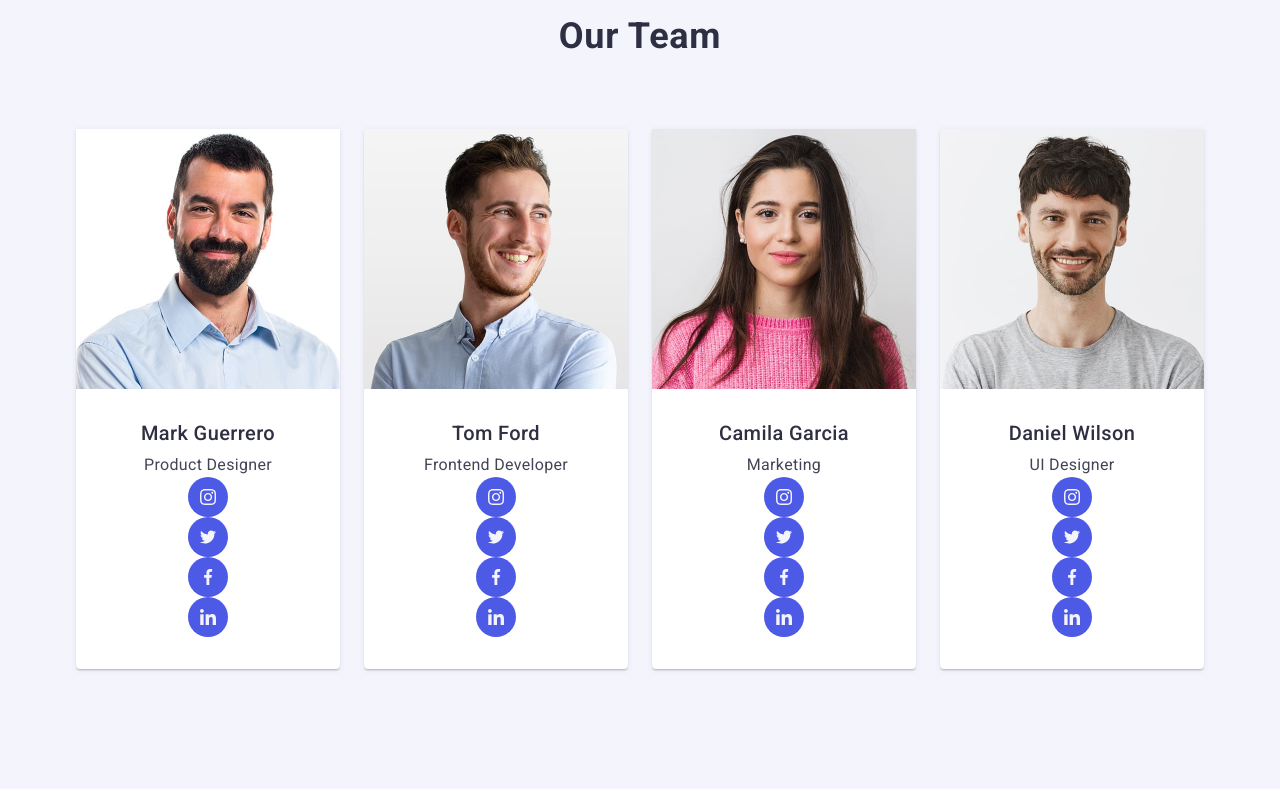
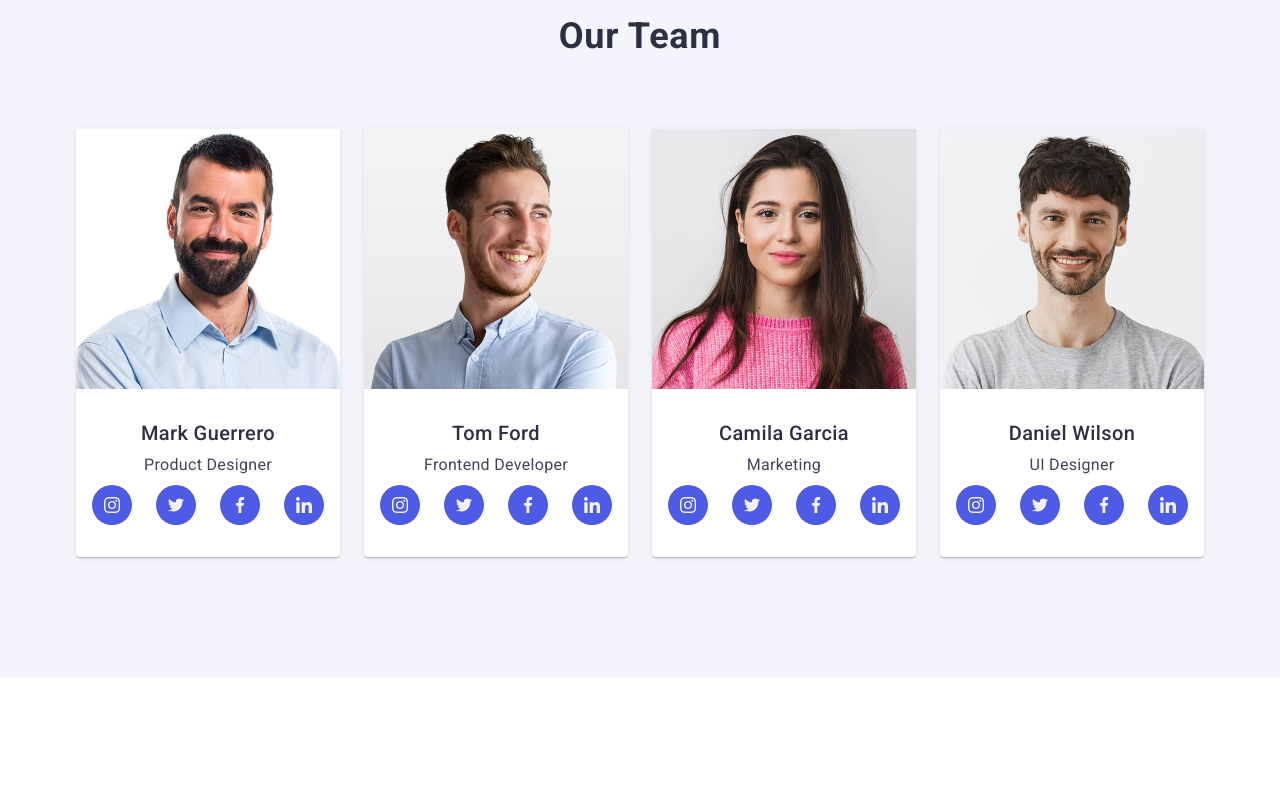
Before and after one commit to Gulyaver/goit-markup-hw-04, a plain HTML site: page index.html in a window 1280 px wide. Shown: the part 1240-2034 px from the top of the page. Drawn offline with nearby package versions, Linux system fonts and the light colour scheme.

Commit message:
all files

```diff
--- a/css/styles.css
+++ b/css/styles.css
@@ -344,7 +344,8 @@ img{
 .social-icons {
     display: flex;
     justify-content: center;
-    gap: 24px
+    gap: 24px;
+    margin-top: 8px;
 }
 
 .social-link {
--- a/index.html
+++ b/index.html
@@ -144,8 +144,229 @@
               <div class="hero-name">
                 <h3 class="team-hero">Mark Guerrero</h3>
                 <p class="team-txt">Product Designer</p>
-                <div class="social-icons">
-                  <ul>
+                <ul class="social-icons">
+                  <li class="social-link">
+                    <a
+                      href="https://www.instagram.com/"
+                      target="_blank"
+                      class="instagram-link"
+                    >
+                      <svg
+                        class="instagram"
+                        fill="#f4f4fd"
+                        width="16"
+                        height="16"
+                      >
+                        <use href="./images/icons.svg#icon-instagram-2"></use>
+                      </svg>
+                    </a>
+                  </li>
+                  <li class="social-link">
+                    <a
+                      href="https://x.com/"
+                      target="_blank"
+                      class="twitter-link"
+                    >
+                      <svg
+                        class="twitter"
+                        fill="#f4f4fd"
+                        width="16"
+                        height="16"
+                      >
+                        <use href="./images/icons.svg#icon-twitter-1"></use>
+                      </svg>
+                    </a>
+                  </li>
+                  <li class="social-link">
+                    <a
+                      href="https://www.facebook.com/"
+                      target="_blank"
+                      class="facebook-link"
+                    >
+                      <svg
+                        class="facebook"
+                        fill="#f4f4fd"
+                        width="16"
+                        height="16"
+                      >
+                        <use href="./images/icons.svg#icon-facebook-1"></use>
+                      </svg>
+                    </a>
+                  </li>
+                  <li class="social-link">
+                    <a
+                      href="https://ua.linkedin.com/"
+                      target="_blank"
+                      class="linkedin-link"
+                    >
+                      <svg
+                        class="linkedin"
+                        fill="#f4f4fd"
+                        width="16"
+                        height="16"
+                      >
+                        <use href="./images/icons.svg#icon-linkedin-1"></use>
+                      </svg>
+                    </a>
+                  </li>
+                </ul>
+              </div>
+            </li>
+
+            <li class="team-list-item">
+              <img src="./images/img-2.jpg" width="264" alt="Tom Ford" />
+              <div class="hero-name">
+                <h3 class="team-hero">Tom Ford</h3>
+                <p class="team-txt">Frontend Developer</p>
+                <ul class="social-icons">
+                  <li class="social-link">
+                    <a
+                      href="https://www.instagram.com/"
+                      target="_blank"
+                      class="instagram-link"
+                    >
+                      <svg
+                        class="instagram"
+                        fill="#f4f4fd"
+                        width="16"
+                        height="16"
+                      >
+                        <use href="./images/icons.svg#icon-instagram-2"></use>
+                      </svg>
+                    </a>
+                  </li>
+                  <li class="social-link">
+                    <a
+                      href="https://x.com/"
+                      target="_blank"
+                      class="twitter-link"
+                    >
+                      <svg
+                        class="twitter"
+                        fill="#f4f4fd"
+                        width="16"
+                        height="16"
+                      >
+                        <use href="./images/icons.svg#icon-twitter-1"></use>
+                      </svg>
+                    </a>
+                  </li>
+                  <li class="social-link">
+                    <a
+                      href="https://www.facebook.com/"
+                      target="_blank"
+                      class="facebook-link"
+                    >
+                      <svg
+                        class="facebook"
+                        fill="#f4f4fd"
+                        width="16"
+                        height="16"
+                      >
+                        <use href="./images/icons.svg#icon-facebook-1"></use>
+                      </svg>
+                    </a>
+                  </li>
+                  <li class="social-link">
+                    <a
+                      href="https://ua.linkedin.com/"
+                      target="_blank"
+                      class="linkedin-link"
+                    >
+                      <svg
+                        class="linkedin"
+                        fill="#f4f4fd"
+                        width="16"
+                        height="16"
+                      >
+                        <use href="./images/icons.svg#icon-linkedin-1"></use>
+                      </svg>
+                    </a>
+                  </li>
+                </ul>
+              </div>
+            </li>
+
+            <li class="team-list-item">
+              <img src="./images/img-1.jpg" width="264" alt="Camila Garcia" />
+              <div class="hero-name">
+                <h3 class="team-hero">Camila Garcia</h3>
+                <p class="team-txt">Marketing</p>
+                <ul class="social-icons">
+                  <li class="social-link">
+                    <a
+                      href="https://www.instagram.com/"
+                      target="_blank"
+                      class="instagram-link"
+                    >
+                      <svg
+                        class="instagram"
+                        fill="#f4f4fd"
+                        width="16"
+                        height="16"
+                      >
+                        <use href="./images/icons.svg#icon-instagram-2"></use>
+                      </svg>
+                    </a>
+                  </li>
+                  <li class="social-link">
+                    <a
+                      href="https://x.com/"
+                      target="_blank"
+                      class="twitter-link"
+                    >
+                      <svg
+                        class="twitter"
+                        fill="#f4f4fd"
+                        width="16"
+                        height="16"
+                      >
+                        <use href="./images/icons.svg#icon-twitter-1"></use>
+                      </svg>
+                    </a>
+                  </li>
+                  <li class="social-link">
+                    <a
+                      href="https://www.facebook.com/"
+                      target="_blank"
+                      class="facebook-link"
+                    >
+                      <svg
+                        class="facebook"
+                        fill="#f4f4fd"
+                        width="16"
+                        height="16"
+                      >
+                        <use href="./images/icons.svg#icon-facebook-1"></use>
+                      </svg>
+                    </a>
+                  </li>
+                  <li class="social-link">
+                    <a
+                      href="https://ua.linkedin.com/"
+                      target="_blank"
+                      class="linkedin-link"
+                    >
+                      <svg
+                        class="linkedin"
+                        fill="#f4f4fd"
+                        width="16"
+                        height="16"
+                      >
+                        <use href="./images/icons.svg#icon-linkedin-1"></use>
+                      </svg>
+                    </a>
+                  </li>
+                </ul>
+              </div>
+            </li>
+
+            <li class="team-list-item">
+              <img src="./images/img.jpg" width="264" alt="Daniel Wilson" />
+              <div class="hero-name">
+                <h3 class="team-hero">Daniel Wilson</h3>
+                <p class="team-txt">UI Designer</p>
+                  <ul class="social-icons">
                     <li class="social-link">
                       <a href="https://www.instagram.com/" target="_blank" class="instagram-link">
                       <svg class="instagram" fill="#f4f4fd" width="16" height="16">
@@ -175,127 +396,6 @@
                       </a>
                     </li>
                   </ul>
-                </div>
-              </div>
-            </li>
-
-            <li class="team-list-item">
-              <img src="./images/img-2.jpg" width="264" alt="Tom Ford" />
-              <div class="hero-name">
-                <h3 class="team-hero">Tom Ford</h3>
-                <p class="team-txt">Frontend Developer</p>
-                <div class="social-icons">
-                  <ul>
-                    <li class="social-link">
-                      <a href="https://www.instagram.com/" target="_blank" class="instagram-link">
-                      <svg class="instagram" fill="#f4f4fd" width="16" height="16">
-                        <use href="./images/icons.svg#icon-instagram-2"></use>
-                      </svg>
-                      </a>
-                    </li>
-                    <li class="social-link">
-                      <a href="https://x.com/" target="_blank" class="twitter-link">
-                      <svg class="twitter" fill="#f4f4fd" width="16" height="16">
-                        <use href="./images/icons.svg#icon-twitter-1"></use>
-                      </svg>
-                      </a>
-                    </li>
-                    <li class="social-link">
-                      <a href="https://www.facebook.com/" target="_blank" class="facebook-link">
-                      <svg class="facebook" fill="#f4f4fd" width="16" height="16">
-                        <use href="./images/icons.svg#icon-facebook-1"></use>
-                      </svg>
-                      </a>
-                    </li>
-                    <li class="social-link">
-                      <a href="https://ua.linkedin.com/" target="_blank" class="linkedin-link">
-                      <svg class="linkedin" fill="#f4f4fd" width="16" height="16">
-                        <use href="./images/icons.svg#icon-linkedin-1"></use>
-                      </svg>
-                      </a>
-                    </li>
-                  </ul>
-                </div>
-              </div>
-            </li>
-
-            <li class="team-list-item">
-              <img src="./images/img-1.jpg" width="264" alt="Camila Garcia" />
-              <div class="hero-name">
-                <h3 class="team-hero">Camila Garcia</h3>
-                <p class="team-txt">Marketing</p>
-                <div class="social-icons">
-                  <ul>
-                    <li class="social-link">
-                      <a href="https://www.instagram.com/" target="_blank" class="instagram-link">
-                      <svg class="instagram" fill="#f4f4fd" width="16" height="16">
-                        <use href="./images/icons.svg#icon-instagram-2"></use>
-                      </svg>
-                      </a>
-                    </li>
-                    <li class="social-link">
-                      <a href="https://x.com/" target="_blank" class="twitter-link">
-                      <svg class="twitter" fill="#f4f4fd" width="16" height="16">
-                        <use href="./images/icons.svg#icon-twitter-1"></use>
-                      </svg>
-                      </a>
-                    </li>
-                    <li class="social-link">
-                      <a href="https://www.facebook.com/" target="_blank" class="facebook-link">
-                      <svg class="facebook" fill="#f4f4fd" width="16" height="16">
-                        <use href="./images/icons.svg#icon-facebook-1"></use>
-                      </svg>
-                      </a>
-                    </li>
-                    <li class="social-link">
-                      <a href="https://ua.linkedin.com/" target="_blank" class="linkedin-link">
-                      <svg class="linkedin" fill="#f4f4fd" width="16" height="16">
-                        <use href="./images/icons.svg#icon-linkedin-1"></use>
-                      </svg>
-                      </a>
-                    </li>
-                  </ul>
-                </div>
-              </div>
-            </li>
-
-            <li class="team-list-item">
-              <img src="./images/img.jpg" width="264" alt="Daniel Wilson" />
-              <div class="hero-name">
-                <h3 class="team-hero">Daniel Wilson</h3>
-                <p class="team-txt">UI Designer</p>
-                <div class="social-icons">
-                  <ul>
-                    <li class="social-link">
-                      <a href="https://www.instagram.com/" target="_blank" class="instagram-link">
-                      <svg class="instagram" fill="#f4f4fd" width="16" height="16">
-                        <use href="./images/icons.svg#icon-instagram-2"></use>
-                      </svg>
-                      </a>
-                    </li>
-                    <li class="social-link">
-                      <a href="https://x.com/" target="_blank" class="twitter-link">
-                      <svg class="twitter" fill="#f4f4fd" width="16" height="16">
-                        <use href="./images/icons.svg#icon-twitter-1"></use>
-                      </svg>
-                      </a>
-                    </li>
-                    <li class="social-link">
-                      <a href="https://www.facebook.com/" target="_blank" class="facebook-link">
-                      <svg class="facebook" fill="#f4f4fd" width="16" height="16">
-                        <use href="./images/icons.svg#icon-facebook-1"></use>
-                      </svg>
-                      </a>
-                    </li>
-                    <li class="social-link">
-                      <a href="https://ua.linkedin.com/" target="_blank" class="linkedin-link">
-                      <svg class="linkedin" fill="#f4f4fd" width="16" height="16">
-                        <use href="./images/icons.svg#icon-linkedin-1"></use>
-                      </svg>
-                      </a>
-                    </li>
-                  </ul>
-                </div>
             </li>
           </ul>
         </div>
@@ -370,49 +470,10 @@
     <footer class="page-footer">
       <div class="container">
         <a class="logo footer-logo" href="./index.html"
-          >Web<span class="logo-part">Studio</span></a
-        >
-
+          >Web<span class="logo-part">Studio</span></a>
         <p class="footer-txt">
           Increase the flow of customers and sales for your business with
-          digital marketing &amp; growth solutions.
-        </p>
-
-        <div class="footer-content">
-        <p class="social-txt">Social media</p>
-        <div class="footer-icons">
-                  <ul>
-                    <li class="footer-link">
-                      <a href="https://www.instagram.com/" target="_blank" class="instagram-footer">
-                      <svg class="instagram" fill="#f4f4fd" width="16" height="16">
-                        <use href="./images/icons.svg#icon-instagram-2"></use>
-                      </svg>
-                      </a>
-                    </li>
-                    <li class="footer-link">
-                      <a href="https://x.com/" target="_blank" class="twitter-footer">
-                      <svg class="twitter" fill="#f4f4fd" width="16" height="16">
-                        <use href="./images/icons.svg#icon-twitter-1"></use>
-                      </svg>
-                      </a>
-                    </li>
-                    <li class="footer-link">
-                      <a href="https://www.facebook.com/" target="_blank" class="facebook-footer">
-                      <svg class="facebook" fill="#f4f4fd" width="16" height="16">
-                        <use href="./images/icons.svg#icon-facebook-1"></use>
-                      </svg>
-                      </a>
-                    </li>
-                    <li class="footer-link">
-                      <a href="https://ua.linkedin.com/" target="_blank" class="linkedin-footer">
-                      <svg class="linkedin" fill="#f4f4fd" width="16" height="16">
-                        <use href="./images/icons.svg#icon-linkedin-1"></use>
-                      </svg>
-                      </a>
-                    </li>
-                  </ul>
-                </div>
-         </div>
+          digital marketing &amp; growth solutions.</p>
       </div>
     </footer>
   </body>
```
